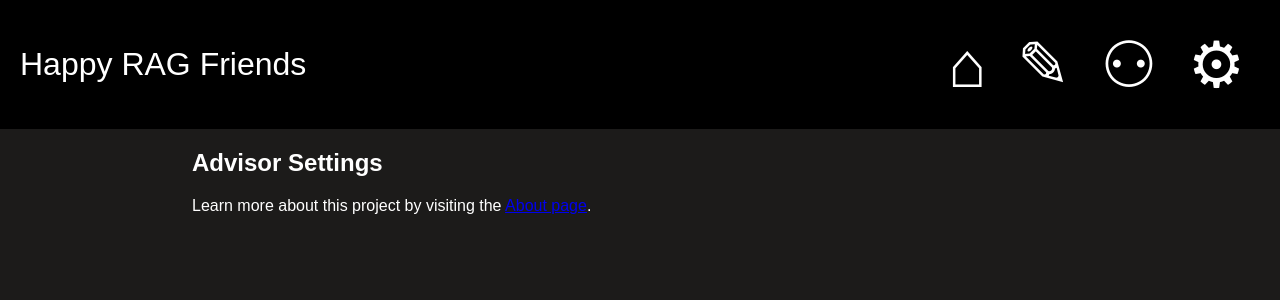
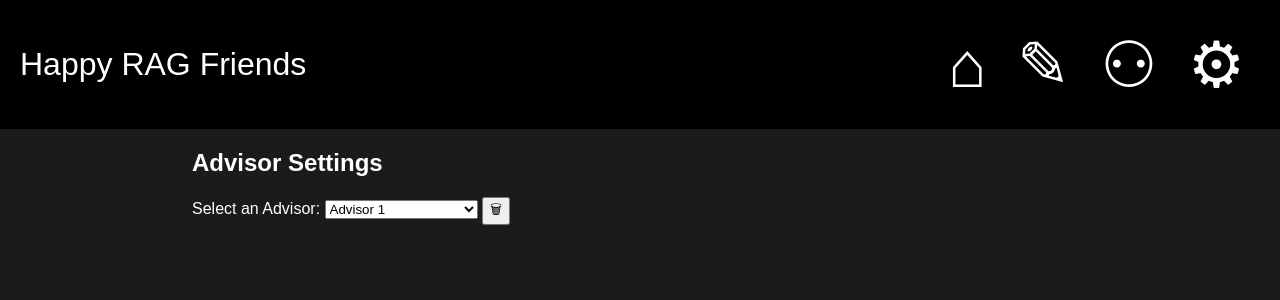
Before and after one commit to J-sephB-lt-n/happy-language-friends, a Flask app: page /advisor-settings in a window 1280 px wide. Shown: the top 300 px of the page. Run offline with Flask 3, Linux system fonts and the light colour scheme; parts of the project's set-up code (start-up, migrations or seed data) failed here and were passed over.

Commit message:
feat(advisor-settings.html): started work on page

```diff
--- a/happy_rag_friends/templates/pages/advisor-settings.html
+++ b/happy_rag_friends/templates/pages/advisor-settings.html
@@ -5,5 +5,12 @@
 {% endblock header %}
 
 {% block content %}
-  <p>Learn more about this project by visiting the <a href="{{ url_for('routes.about') }}">About page</a>.</p>
+  <label for="select-advisor">Select an Advisor: </label>
+  <select name="select-advisor" id="select-advisor">
+    <option value="advisor-1">Advisor 1</option>
+    <option value="advisor-2">Advisor 2</option>
+    <option value="create-new-advisor">[+] create new advisor</option>
+  </select>
+  <input type="submit" value="&#128465;">
+  <br><br>
 {% endblock content %}
```
